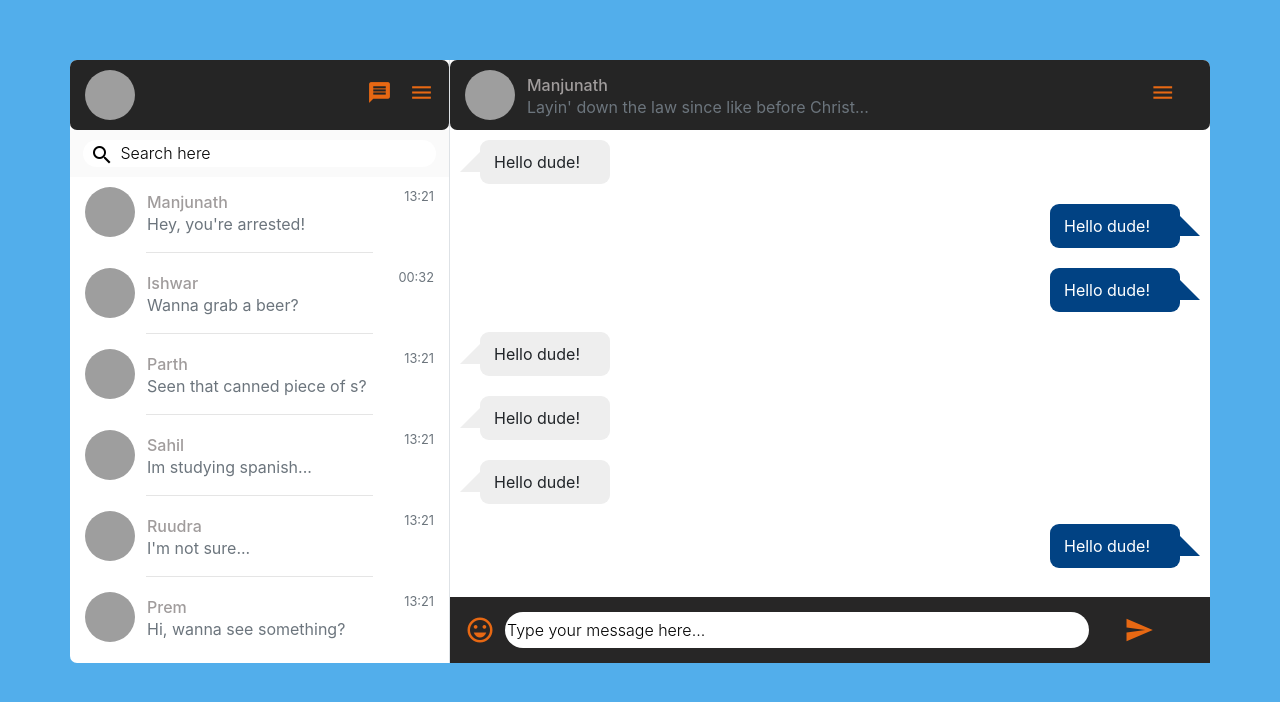
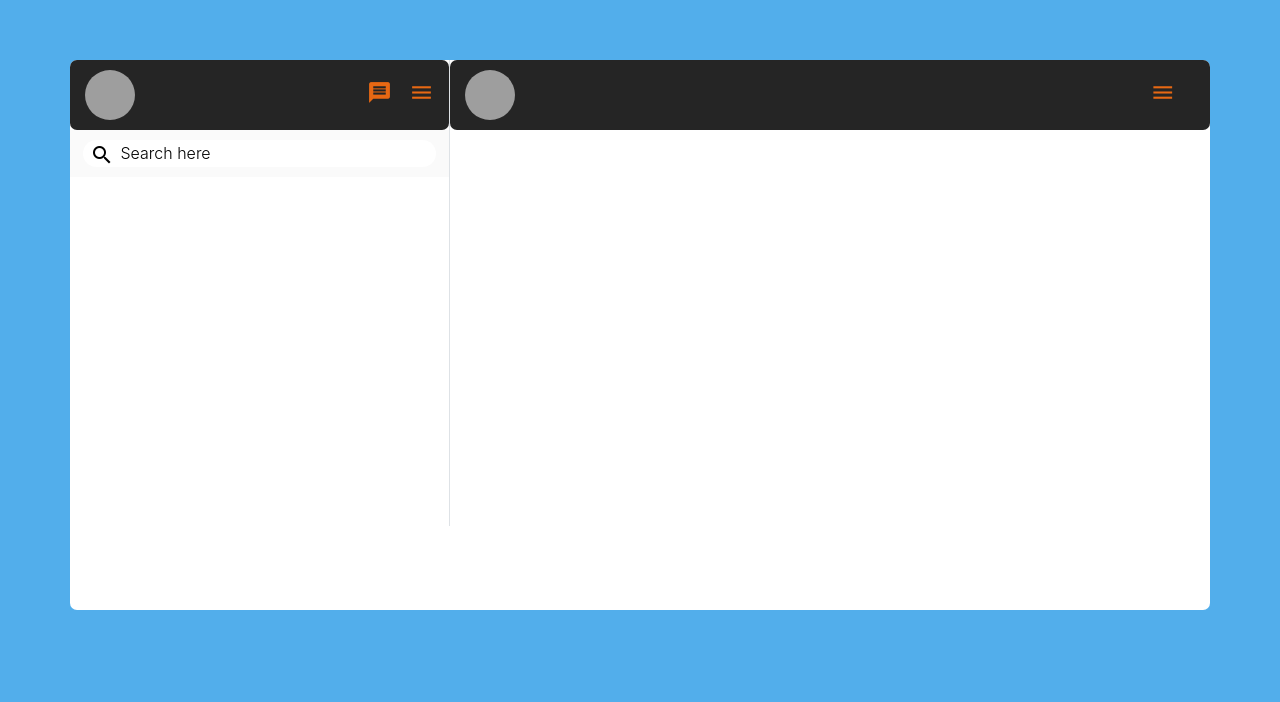
Before and after one commit to Manu1ND/Mapaish-Chat, a PHP site: page /chat.html in a window 1280 px wide. Shown: the top 702 px of the page. Run offline with PHP 8.4, Linux system fonts and the light colour scheme; some libraries are stand-ins or nearby versions; grey boxes are pictures that could not be loaded.

Commit message:
css and html with id and class

```diff
--- a/assets/chat.css
+++ b/assets/chat.css
@@ -12,6 +12,14 @@ body
 	background: #fff;
 	padding: 0;
 	border-radius: 7px;
+	height: 550px;
+}
+
+.chat-panel
+{
+	overflow-x: hidden;
+    overflow-y: scroll;
+    height: 396.24px;
 }
 
 .profile-image
@@ -19,6 +27,13 @@ body
 	width: 50px;
 	height: 50px;
 	border-radius: 40px;
+}
+
+.search-bar
+{
+	bottom: 0;
+	right: 0;
+	left: 0;
 }
 
 .settings-tray
--- a/chat.html
+++ b/chat.html
@@ -55,81 +55,18 @@
 						<input placeholder="Search here" type="text">
 					</div>
 				</div>
-				<div class="friend-drawer friend-drawer--onhover">
-					<img class="profile-image"
-						src="https://www.seekpng.com/png/detail/966-9665493_my-profile-icon-blank-profile-image-circle.png"
-						alt="">
-					<div class="text">
-						<h6>Manjunath</h6>
-						<p class="text-muted">Hey, you're arrested!</p>
-					</div>
-					<span class="time text-muted small">13:21</span>
-				</div>
-				<hr>
-				<div class="friend-drawer friend-drawer--onhover">
-					<img class="profile-image"
-						src="https://www.seekpng.com/png/detail/966-9665493_my-profile-icon-blank-profile-image-circle.png"
-						alt="">
-					<div class="text">
-						<h6>Ishwar</h6>
-						<p class="text-muted">Wanna grab a beer?</p>
-					</div>
-					<span class="time text-muted small">00:32</span>
-				</div>
-				<hr>
-				<div class="friend-drawer friend-drawer--onhover ">
-					<img class="profile-image"
-						src="https://www.seekpng.com/png/detail/966-9665493_my-profile-icon-blank-profile-image-circle.png"
-						alt="">
-					<div class="text">
-						<h6>Parth</h6>
-						<p class="text-muted">Seen that canned piece of s?</p>
-					</div>
-					<span class="time text-muted small">13:21</span>
-				</div>
-				<hr>
-				<div class="friend-drawer friend-drawer--onhover">
-					<img class="profile-image"
-						src="https://www.seekpng.com/png/detail/966-9665493_my-profile-icon-blank-profile-image-circle.png"
-						alt="">
-					<div class="text">
-						<h6>Sahil</h6>
-						<p class="text-muted">Im studying spanish...</p>
-					</div>
-					<span class="time text-muted small">13:21</span>
-				</div>
-				<hr>
-				<div class="friend-drawer friend-drawer--onhover">
-					<img class="profile-image"
-						src="https://www.seekpng.com/png/detail/966-9665493_my-profile-icon-blank-profile-image-circle.png"
-						alt="">
-					<div class="text">
-						<h6>Ruudra</h6>
-						<p class="text-muted">I'm not sure...</p>
-					</div>
-					<span class="time text-muted small">13:21</span>
-				</div>
-				<hr>
-				<div class="friend-drawer friend-drawer--onhover">
-					<img class="profile-image"
-						src="https://www.seekpng.com/png/detail/966-9665493_my-profile-icon-blank-profile-image-circle.png"
-						alt="">
-					<div class="text">
-						<h6>Prem</h6>
-						<p class="text-muted">Hi, wanna see something?</p>
-					</div>
-					<span class="time text-muted small">13:21</span>
+				<div id="chatRooms">
 				</div>
 			</div>
 			<div class="col-md-8">
 				<div class="settings-tray">
 					<div class="friend-drawer no-gutters friend-drawer--grey">
-						<img class="profile-image"
+						<img class="profile-image" id="chatPicture"
 							src="https://www.seekpng.com/png/detail/966-9665493_my-profile-icon-blank-profile-image-circle.png"
 							alt="">
 						<div class="text">
-							<h6>Manjunath</h6>
-							<p class="text-muted">Layin' down the law since like before Christ...</p>
+							<h6 id="chatName"></h6>
+							<p class="text-muted" id="status"></p>
 						</div>
 						<span class="settings-tray--right">
 							<i class="dropdown">
@@ -146,69 +83,22 @@
 						</span>
 					</div>
 				</div>
-				<div class="chat-panel">
-					<div class="row no-gutters">
-						<div class="col-md-3">
-							<div class="chat-bubble chat-bubble--left">
-								Hello dude!
-							</div>
-						</div>
-					</div>
-					<div class="row no-gutters">
-						<div class="col-md-3 offset-md-9">
-							<div class="chat-bubble chat-bubble--right">
-								Hello dude!
-							</div>
-						</div>
-					</div>
-					<div class="row no-gutters">
-						<div class="col-md-3 offset-md-9">
-							<div class="chat-bubble chat-bubble--right">
-								Hello dude!
-							</div>
-						</div>
-					</div>
-					<div class="row no-gutters">
-						<div class="col-md-3">
-							<div class="chat-bubble chat-bubble--left">
-								Hello dude!
-							</div>
-						</div>
-					</div>
-					<div class="row no-gutters">
-						<div class="col-md-3">
-							<div class="chat-bubble chat-bubble--left">
-								Hello dude!
-							</div>
-						</div>
-					</div>
-					<div class="row no-gutters">
-						<div class="col-md-3">
-							<div class="chat-bubble chat-bubble--left">
-								Hello dude!
-							</div>
-						</div>
-					</div>
-					<div class="row no-gutters">
-						<div class="col-md-3 offset-md-9">
-							<div class="chat-bubble chat-bubble--right">
-								Hello dude!
-							</div>
-						</div>
-					</div>
-					<div class="row">
+				<div class="chat-section">
+					<div id="chat-panel" class="chat-panel"></div>
+					<div class="row search-bar" hidden>
 						<div class="col-12">
 							<div class="chat-box-tray">
 								<i class="material-icons">sentiment_very_satisfied</i>
-								<input type="text" placeholder="Type your message here...">
+								<input type="text" id="inputMessage" placeholder="Type your message here...">
 								<!--Changes made-->
-								<i class="material-icons">send</i>
+								<i class="material-icons" id="sendMessage">send</i>
 							</div>
 						</div>
 					</div>
 				</div>
 			</div>
 		</div>
+		<input type="hidden" id="roomID" value="" />
 	</div>
 	<script src="assets/jquery-3.5.1.min.js"></script>
 	<script src="https://cdnjs.cloudflare.com/ajax/libs/popper.js/1.12.9/umd/popper.min.js"
```
